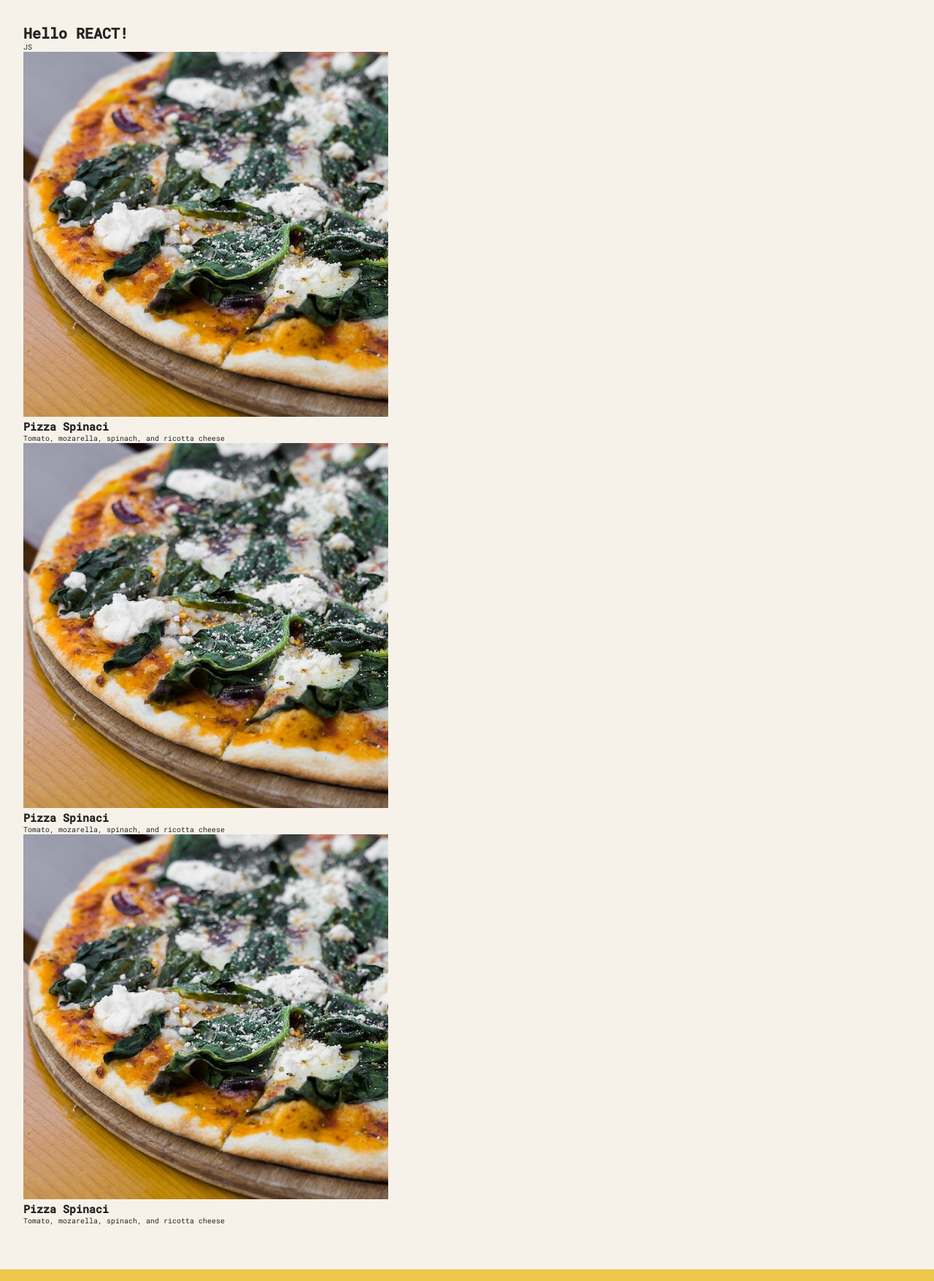
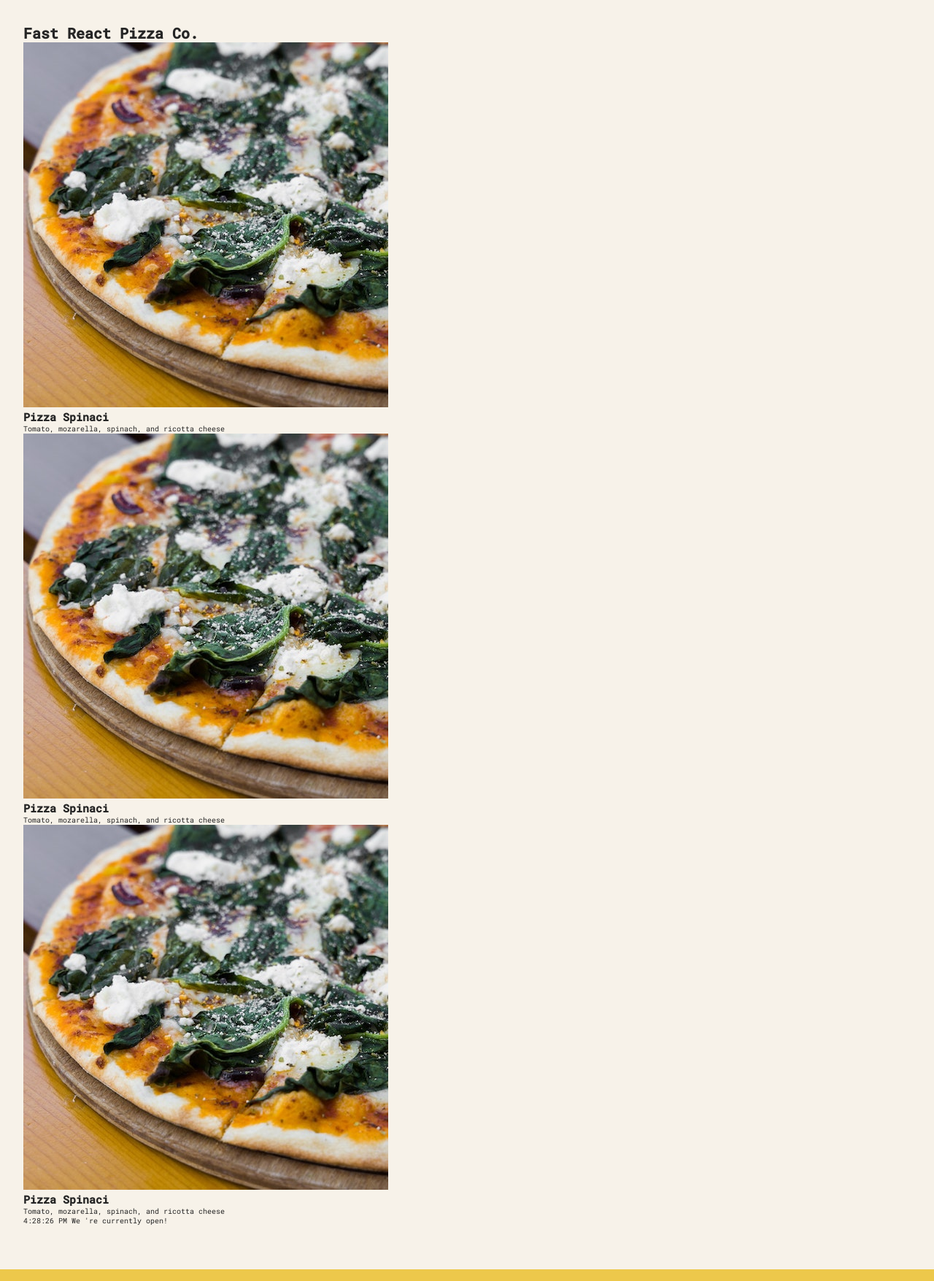
Before and after one commit to Scientific-Research/pizza-menu, a React (Vite) app: page / in a window 1280 px wide. Shown: the whole page at 73% size. Built offline with nearby package versions, Linux system fonts and the light colour scheme.

Commit message:
Implementing header and footer!

```diff
--- a/src/App.tsx
+++ b/src/App.tsx
@@ -54,6 +54,18 @@ export default function App() {
   );
 }
 
+export const Header = () => {
+  return <h1>Fast React Pizza Co.</h1>;
+};
+
+const Menu = () => {};
+
+export const Footer = () => {
+  return (
+    <footer>{new Date().toLocaleTimeString()} We 're currently open!</footer>
+  );
+};
+
 // NOTE: two important rules in React, when we write Components as function:
 // 1) The name of function must start with Uppercase letter!
 // 2) The function has to return some markup for example in form of JSX or even nothing => return null
--- a/src/main.tsx
+++ b/src/main.tsx
@@ -1,14 +1,16 @@
 import React from "react";
 import ReactDOM from "react-dom/client";
-import App, { Pizza } from "./App";
+import App, { Pizza, Header, Footer } from "./App";
 import "./index.css";
 
 ReactDOM.createRoot(document.getElementById("root") as HTMLElement).render(
   <React.StrictMode>
-    <App />
+    {/* <App /> */}
+    <Header />
     <Pizza />
     {/* To reuse the component, it is just enough to copy and paste the compnent Pizza several times! */}
     <Pizza />
     <Pizza />
+    <Footer />
   </React.StrictMode>
 );
```
